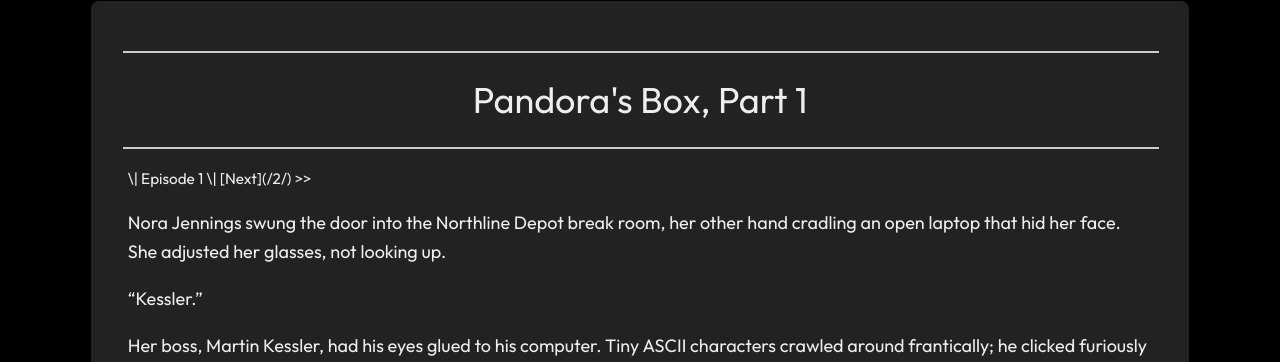
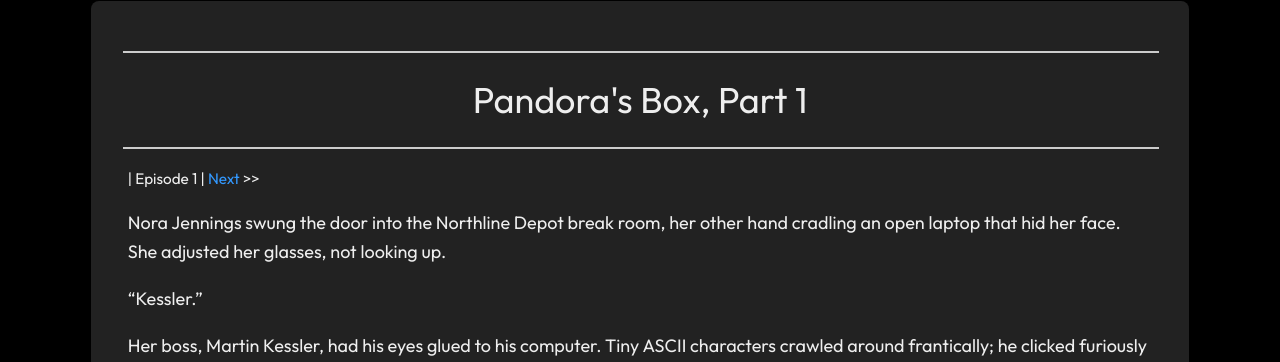
Before and after one commit to drizzleberry/drizzleberry.github.io, a Jekyll site: the page built from pages/episodes/pandoras-box-1.md, in a window 1280 px wide and 900 px high, scrolled down 432 px. Shown: the part 91-453 px from the top of the window. Built offline with Jekyll 4.4.1, drawn with Linux system fonts in a browser that asks for light colours; part of the change alters nothing that is shown.

Commit message:
Update pandoras-box-1.md

```diff
--- a/pages/episodes/pandoras-box-1.md
+++ b/pages/episodes/pandoras-box-1.md
@@ -5,7 +5,7 @@ permalink: /1/
 ---
 
 <div class="episode-nav">
-\| Episode 1 \| [Next](/2/) >>
+| Episode 1 | <a href="/2/">Next</a> >>
 </div>
 
 Nora Jennings swung the door into the Northline Depot break room, her other hand cradling an open laptop that hid her face. She adjusted her glasses, not looking up.
```
